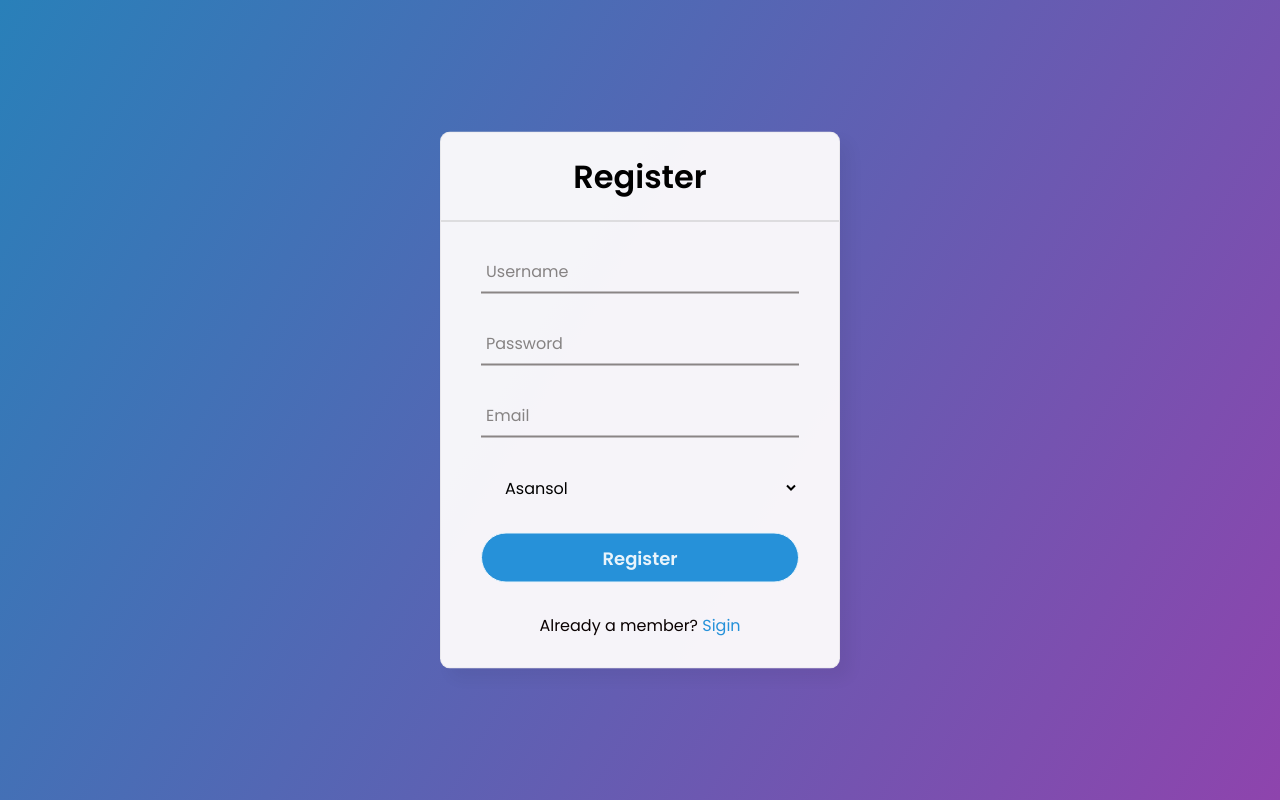
After one commit to SudipMondal704/Smart-Food-Waste-Management-System, a PHP site: page /php/Delivery/deliverysignup.php in a window 1280 px wide. The commit adds this page. Run offline with PHP 8.4, Linux system fonts and the light colour scheme.

Commit message:
Delivery panel

```diff
--- /dev/null
+++ b/Delivery/delivery.css
@@ -0,0 +1,147 @@
+@import url('https://fonts.googleapis.com/css2?family=Noto+Sans:wght@700&family=Poppins:wght@400;500;600&display=swap');
+*{
+  margin: 0;
+  padding: 0;
+  box-sizing: border-box;
+  font-family: "Poppins", sans-serif;
+}
+body{
+  margin: 0;
+  padding: 0;
+  background: linear-gradient(120deg,#2980b9, #8e44ad);
+  /* background-color: #54ade9; */
+  height: 100vh;
+  overflow: hidden;
+}
+.center{
+  position: absolute;
+  top: 50%;
+  left: 50%;
+  transform: translate(-50%, -50%);
+  width: 400px;
+  border: 1px solid  rgba(0,0,0,0.05);
+  background: rgba(255, 253, 253, 0.945);
+  border-radius: 10px;
+  box-shadow: 10px 10px 15px rgba(0,0,0,0.05);
+}
+.center h1{
+  text-align: center;
+  padding: 20px 0;
+  border-bottom: 1px solid rgb(197, 197, 197);
+}
+.center form{
+  padding: 0 40px;
+  box-sizing: border-box;
+
+}
+form .txt_field{
+  position: relative;
+  border-bottom: 2px solid #8a8585;
+  margin: 30px 0;
+}
+.txt_field input{
+  width: 100%;
+  padding: 0 5px;
+  height: 40px;
+  font-size: 16px;
+  border: none;
+  background: none;
+  outline: none;
+}
+select{
+  width: 100%;
+  padding: 0 5px;
+  height: 40px;
+  font-size: 16px;
+  border: none;
+  background: none;
+  outline: none;
+}
+.txt_field label{
+  position: absolute;
+  top: 50%;
+  left: 5px;
+  color: #868383;
+  transform: translateY(-50%);
+  font-size: 16px;
+  pointer-events: none;
+  transition: .5s;
+}
+.txt_field span::before{
+  content: '';
+  position: absolute;
+  top: 40px;
+  left: 0;
+  width: 0%;
+  height: 2px;
+  background: #2691d9;
+  transition: .5s;
+}
+.txt_field input:focus ~ label,
+.txt_field input:valid ~ label{
+  top: -5px;
+  color: #2691d9;
+}
+.txt_field input:focus ~ span::before,
+.txt_field input:valid ~ span::before{
+  width: 100%;
+}
+.pass{
+  margin: -5px 0 20px 5px;
+  color: #a6a6a6;
+  cursor: pointer;
+}
+.pass:hover{
+  text-decoration: underline;
+}
+input[type="submit"]{
+  width: 100%;
+  height: 50px;
+  border: 1px solid;
+  background: #2691d9;
+  border-radius: 25px;
+  font-size: 18px;
+  color: #e9f4fb;
+  font-weight: 700;
+  cursor: pointer;
+  outline: none;
+}
+input[type="submit"]:hover{
+  border-color: #2691d9;
+  transition: .5s;
+}
+.signup_link{
+  margin: 30px 0;
+  text-align: center;
+  font-size: 16px;
+  color: #0a0101;
+}
+.signup_link a{
+  color: #2691d9;
+  text-decoration: none;
+}
+.signup_link a:hover{
+  text-decoration: underline;
+}
+
+
+@media (max-width: 767px) {
+
+
+  .center{
+
+      width: 320px;
+
+
+  }
+}
+
+.error {
+  display: flex;
+  align-items: center;
+  margin-top: 6px;
+  font-size: 14px;
+  font-weight: 400;
+  color: #d93025;
+
+}
--- /dev/null
+++ b/Delivery/deliverysignup.php
@@ -0,0 +1,60 @@
+
+
+
+
+
+
+<!DOCTYPE html>
+<html lang="en">
+
+
+  <head>
+    <meta charset="UTF-8">
+    <meta http-equiv="X-UA-Compatible" content="IE=edge">
+    <meta name="viewport" content="width=device-width, initial-scale=1.0">
+
+    <title>Animated Login Form | CodingNepal</title>
+    <link rel="stylesheet" href="delivery.css">
+  </head>
+  <body>
+    <div class="center">
+      <h1>Register</h1>
+      <form method="post" action=" ">
+        <div class="txt_field">
+          <input type="text" name="username" required/>
+          <span></span>
+          <label>Username</label>
+        </div>
+        <div class="txt_field">
+          <input type="password" name="password" required/>
+          <span></span>
+          <label>Password</label>
+        </div>
+        <div class="txt_field">
+            <input type="email" name="email" required/>
+            <span></span>
+            <label>Email</label>
+          </div>
+          <div class="">
+
+                           <select id="district" name="district" style="padding:10px; padding-left: 20px;">
+                          <option value="Burdwan">Burdwan</option>
+
+                          <option value="Kolkata">Kolkata</option>
+
+                          <option value="Asansol" selected>Asansol</option>
+
+                        </select>
+
+          </div>
+          <br>
+        <!-- <div class="pass">Forgot Password?</div> -->
+        <input type="submit" name="sign" value="Register">
+        <div class="signup_link">
+          Already a member? <a href="deliverylogin.php">Sigin</a>
+        </div>
+      </form>
+    </div>
+
+  </body>
+</html>
--- a/Registration.css
+++ b/Registration.css
@@ -19,9 +19,9 @@ body {
 
 .overlay {
   background-color: rgba(0, 0, 0, 0.2);
-  padding: 15px;
+  padding: 10px;
   border-radius: 10px;
-  backdrop-filter: blur(5px);
+  backdrop-filter: blur(px);
   height: 95%;
   width: 90%;
   max-width: 950px;
--- a/Registration.php
+++ b/Registration.php
@@ -30,7 +30,7 @@ if (isset($_GET['message'])) {
           <input type="email" name="email"placeholder="Email" required />
           <input type="tel" name="phone" placeholder="Phone Number" required />
           <input type="password"name="password" placeholder=" Create Password" required />
-         <!-- <input type="password" name="confirm_password"placeholder=" Confirm password" required />-->
+         <input type="password" name="confirm_password"placeholder=" Confirm password" required />
 
 
           <div class="gender">
--- a/login.css
+++ b/login.css
@@ -13,6 +13,8 @@
     display: flex;
     justify-content: center;
     align-items: center;
+    overflow-x: hidden;
+    overflow-y: hidden;
   }
 
   .overlay {
```
Also changed, not shown: Delivery/Connect.php (added, +37 -0 lines), Delivery/deliverylogin.php (added, +40 -0 lines), chatbot/constants.js (+17 -1 lines).
